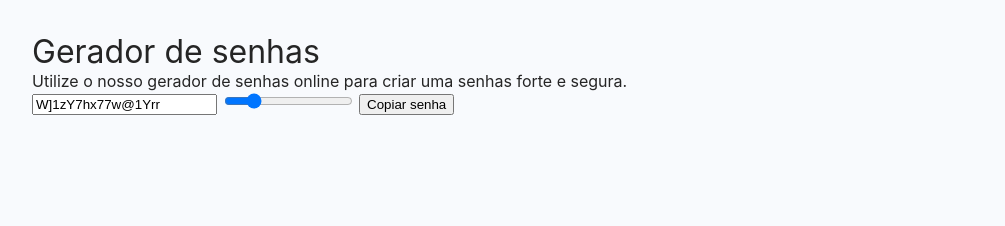
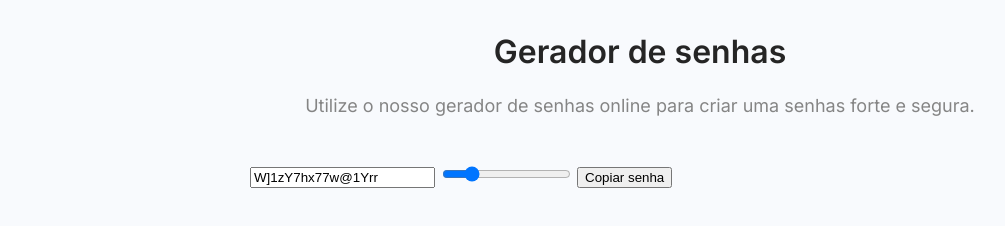
Before and after one commit to Efpires/gerador-de-senhas, a plain HTML site: page index.html in a window 1280 px wide. Shown: the whole page, without its empty margins (0-1005 px from the left). Drawn offline with Linux system fonts and the light colour scheme.

Commit message:
alterado h1 e p

```diff
--- a/index.html
+++ b/index.html
@@ -5,13 +5,26 @@
     <meta name="viewport" content="width=device-width, initial-scale=1.0">
     <link rel="stylesheet" href="src/style/reset.css">
     <link rel="stylesheet" href="src/style/style.css">
+
+    <link rel="preconnect" href="https://fonts.googleapis.com">
+    <link rel="preconnect" href="https://fonts.gstatic.com" crossorigin>
+    <link href="https://fonts.googleapis.com/css2?family=Inter:wght@400;600&display=swap" rel="stylesheet">
+
     <title>Gerador de Senhas</title>
 </head>
 <body>
-    <h1>Gerador de senhas</h1>
-    <p>Utilize o nosso gerador de senhas online para criar uma senhas forte e segura.</p>
+    <main>
+        <section class="hero">
+            <h1 class="title">Gerador de senhas</h1>
+            <p class="subtitle">
+                Utilize o nosso gerador de senhas online para criar uma senhas forte e segura.
+            </p>
+        </section>
+
 
         <input type="text" name="password" id="password" />
+
+        <!-- <input type="number" value="12" name="length" class="lp-custom-range__number" step="1" id="lp-pg-password-length" min="0" max="64"> -->
 
         <input
             type="range"
@@ -20,8 +33,8 @@
             value="16"
             min="4"
             max="64">
-
         <button id="copy">Copiar senha</button>
+    </main>
 
     <script>
         let passwordLength = 16
@@ -48,6 +61,7 @@
         passwordLengthEl.addEventListener('input', function() {
             passwordLength = passwordLengthEl.value
             generatePassword()
+            console.log(passwordLength)
         })
 
         const copyButtonEl = document.querySelector("#copy")
--- a/src/style/style.css
+++ b/src/style/style.css
@@ -4,3 +4,24 @@ body {
     color: #252525;
     padding: 2rem;
 }
+
+main {
+    max-width: 780px;
+    margin: 0 auto;
+}
+
+.hero {
+    text-align: center;
+    padding-bottom: 3rem;
+}
+
+.hero .title {
+    font-size: 2rem;
+    font-weight: bold;
+    padding-bottom: 1.5rem;
+}
+
+.hero .subtitle {
+    font-size: 1.125rem;
+    color: #858585;
+}
```
Lines whose indentation alone changed are shown as unchanged.
